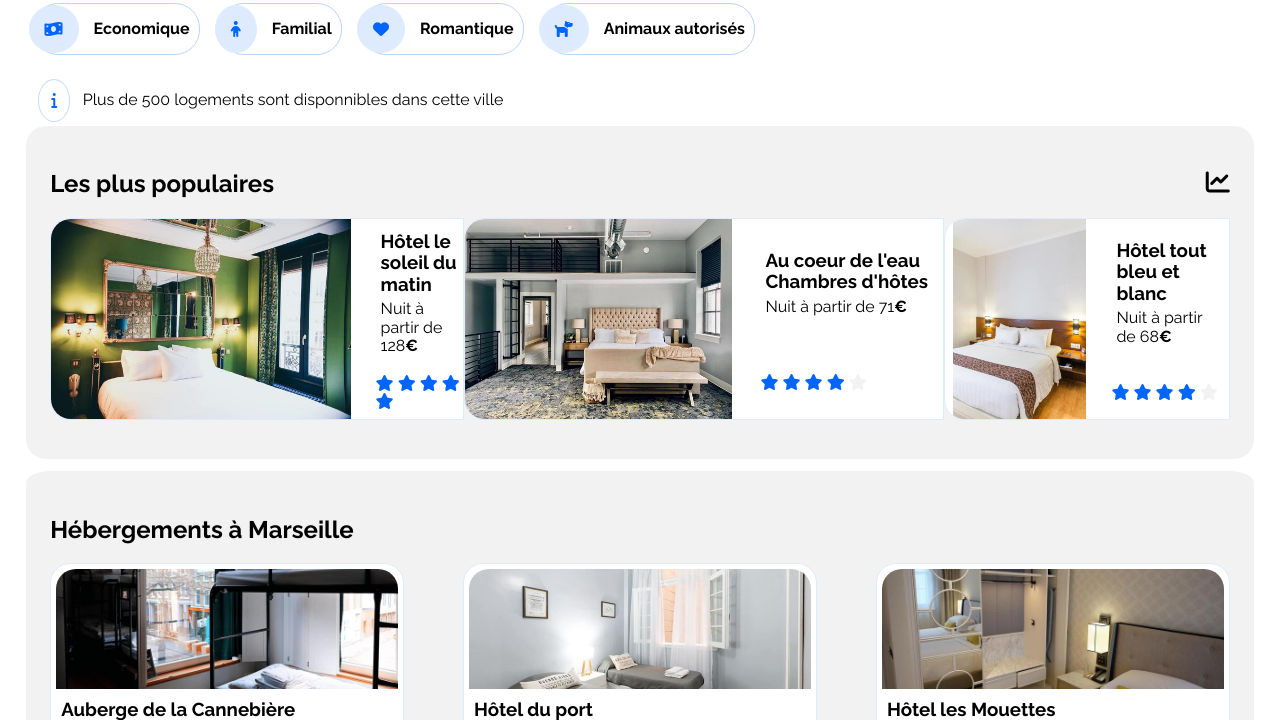
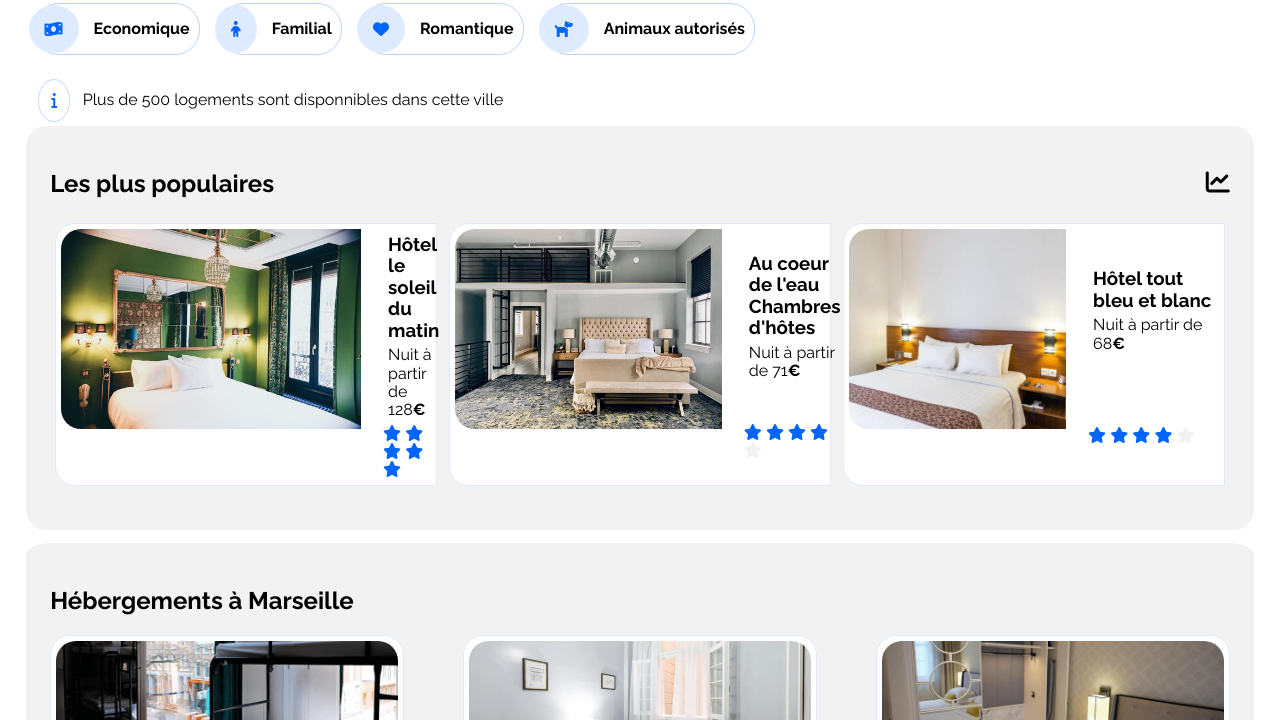
Before and after one commit to nivorako/projet-P2, a plain HTML site: page index.html in a window 1280 px wide. Shown: the part 380-1100 px from the top of the page. Drawn offline with Linux system fonts and the light colour scheme; files whose address does not match are found by name.

Commit message:
fix popular__card width between 992 and 1440, reverse background color of popular and lodging on max-width 992

```diff
--- a/style.css
+++ b/style.css
@@ -268,6 +268,7 @@ body{
     background-color: white;
     border: #DEEBFF solid thin;
     border-radius: 20px 0 0 20px ;
+    padding: 5px;
     margin-bottom: 15px;
 
 }
@@ -302,6 +303,7 @@ body{
     flex-direction: column;
     justify-content: space-evenly;
     height: 100%;
+    padding: 5px;
 }
 
 .popular__card__image{
--- a/tablette.css
+++ b/tablette.css
@@ -33,15 +33,18 @@
     .popular__article{
         display: flex;
         flex-direction: row;
-        width: 100%;
-
+        gap: 1%;
+        /* width: 100%; */
+    }
+    .popular__card{
+        flex: 1 1 400px;
     }
 
     .popular__card__image{
         height: 200px;
         display: flex;
         width: 100%;
-        object-fit: contain;
+        object-fit: cover;
     }
 }
 
@@ -135,7 +138,7 @@
 
     .card{
         width: 100%;
-        background-color: #f1f5fc;
+        background-color: #F2F2F2;
     }
 
     #lodging{
@@ -147,7 +150,6 @@
         width: 100%;
         display: flex;
         flex-direction: column;
-
     }
 
     .lodging__card__image{
@@ -163,6 +165,11 @@
 
     .popular__card{
         max-width: 992px;
+        background-color: #F2F2F2;
+    }
+
+    .gris{
+        color: rgb(134, 133, 133);
     }
 
     .popular__card__image{
```
